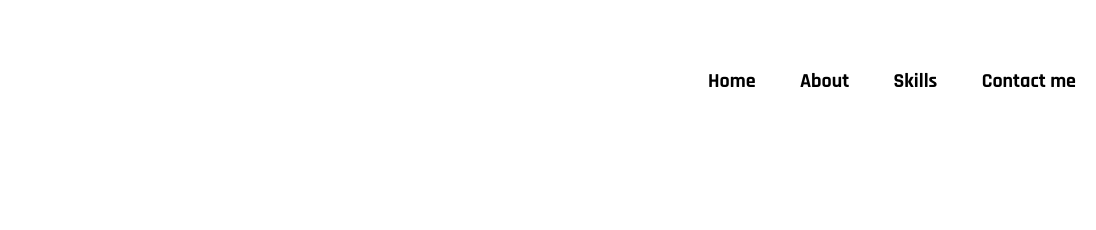
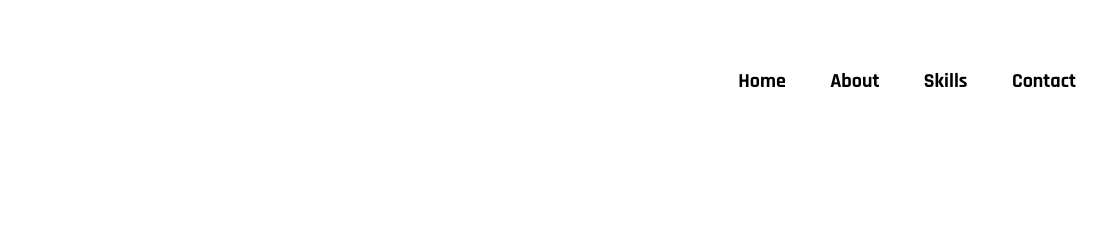
Before and after one commit to navinmb/mariaajoe, a plain HTML site: page index.html in a window 1280 px wide. Shown: the top 230 px of the page, 184-1280 px from the left. Drawn offline with nearby package versions, Linux system fonts and the light colour scheme; a web font is replaced by a local one.

Commit message:
portfolio v3

```diff
--- a/index.html
+++ b/index.html
@@ -41,7 +41,7 @@
                <li class="list-items"><a class="links" href="#home-content">Home</a></li>
                <li class="list-items"><a class="links" href="#about">About</a></li>
                <li class="list-items"><a class="links" href="#skills">Skills</a></li>
-               <li class="list-items"><a class="links" href="#contact">Contact me</a></li>
+               <li class="list-items"><a class="links" href="#contact">Contact</a></li>
             </ul>
          </nav>
          <!--home  -->
```
